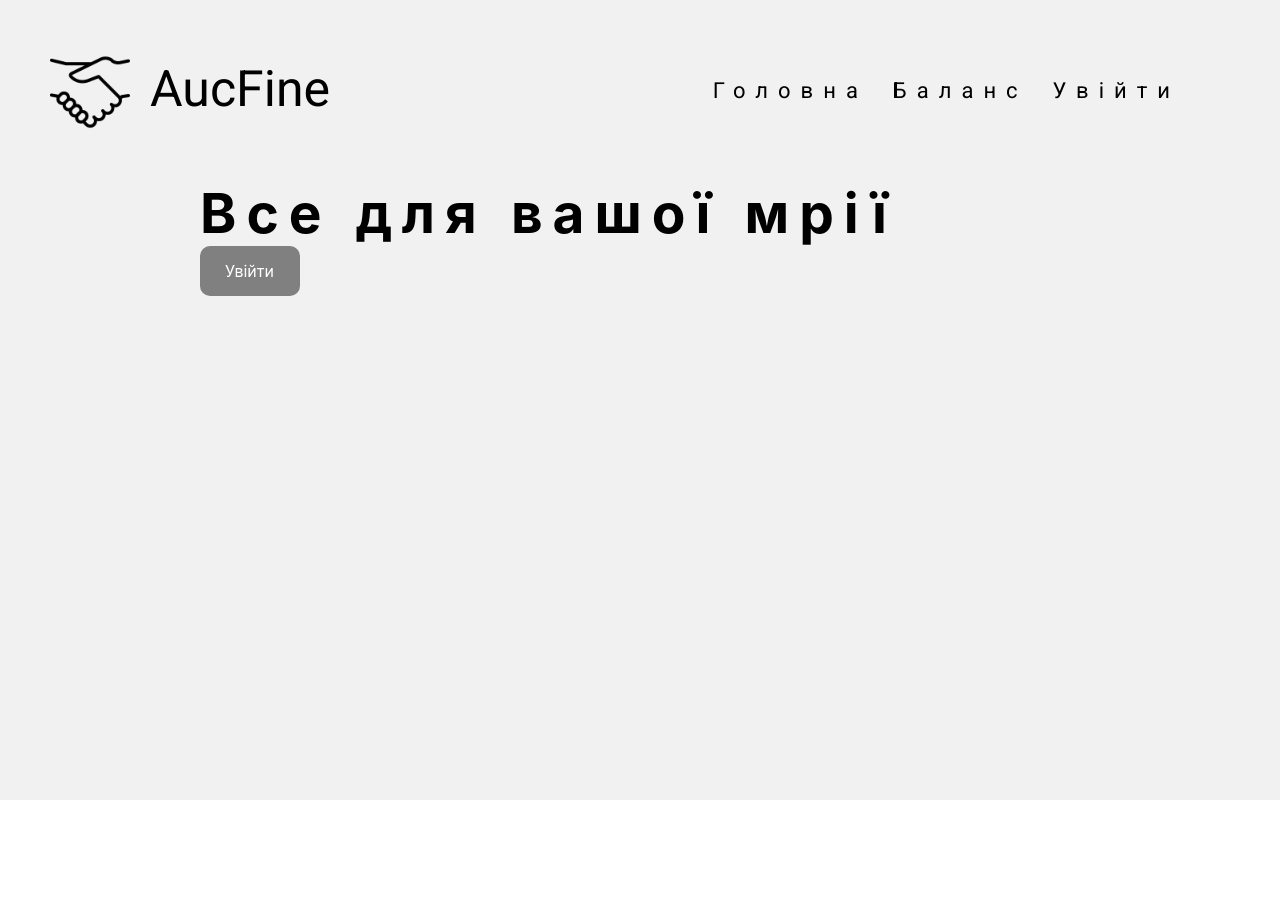
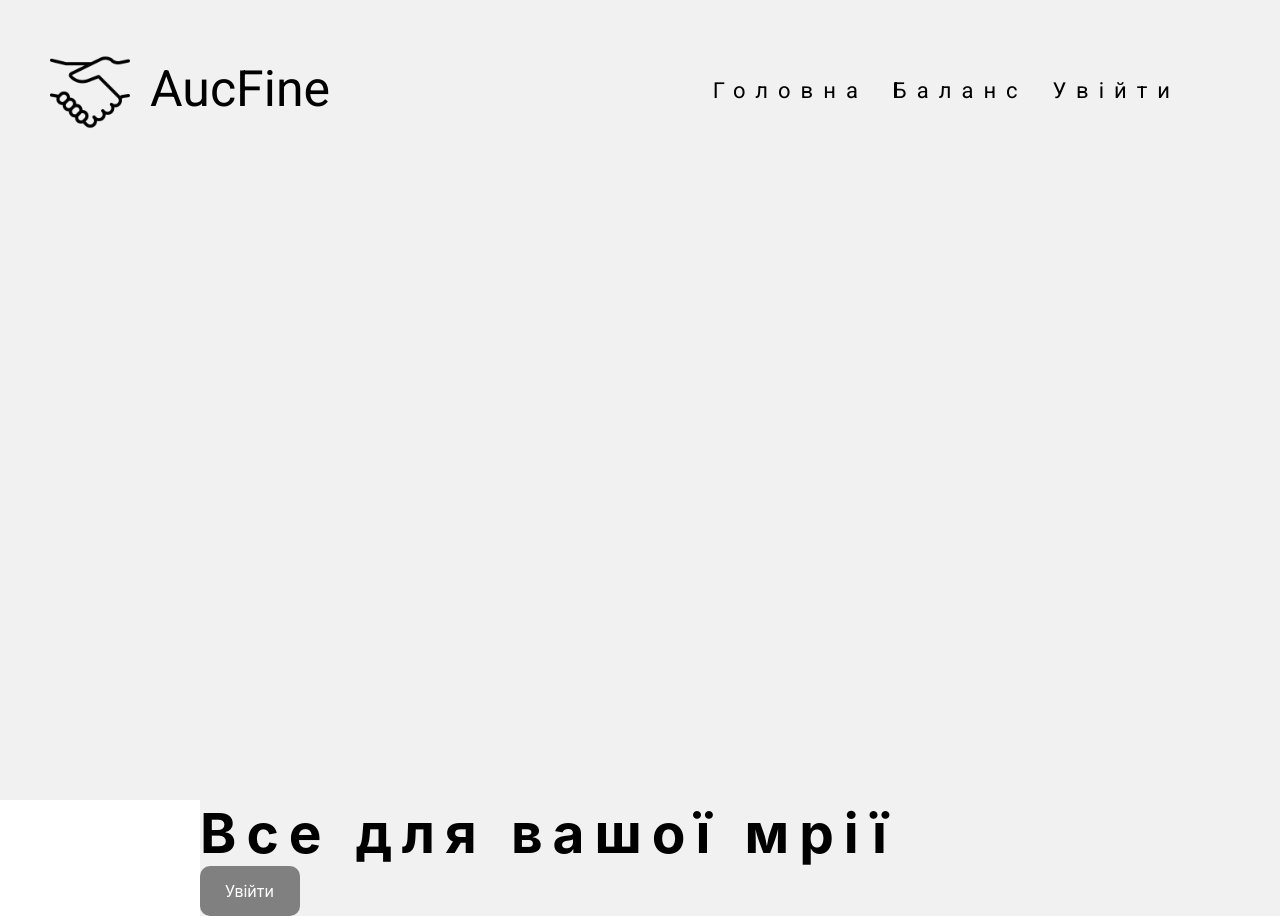
Before and after one commit to bohdan-krupa/auction, a Nuxt app: page / in a window 1280 px wide. Before the commit the page ends 800 px from the top, so only its background shows below. Built offline with nearby package versions, Linux system fonts and the light colour scheme.

Commit message:
Update 2.0

```diff
--- a/pages/index.vue
+++ b/pages/index.vue
@@ -1,5 +1,5 @@
 <template>
-  <div class="container-2">
+  <div class="container">
     <div>
       <AppNavigation />
       <nuxt />
@@ -50,7 +50,7 @@ a {
   color: #fff;
   margin-left: 25px;
 }
-.container-2 {
+.container {
   height: 100vh;
 }
 </style>
```
